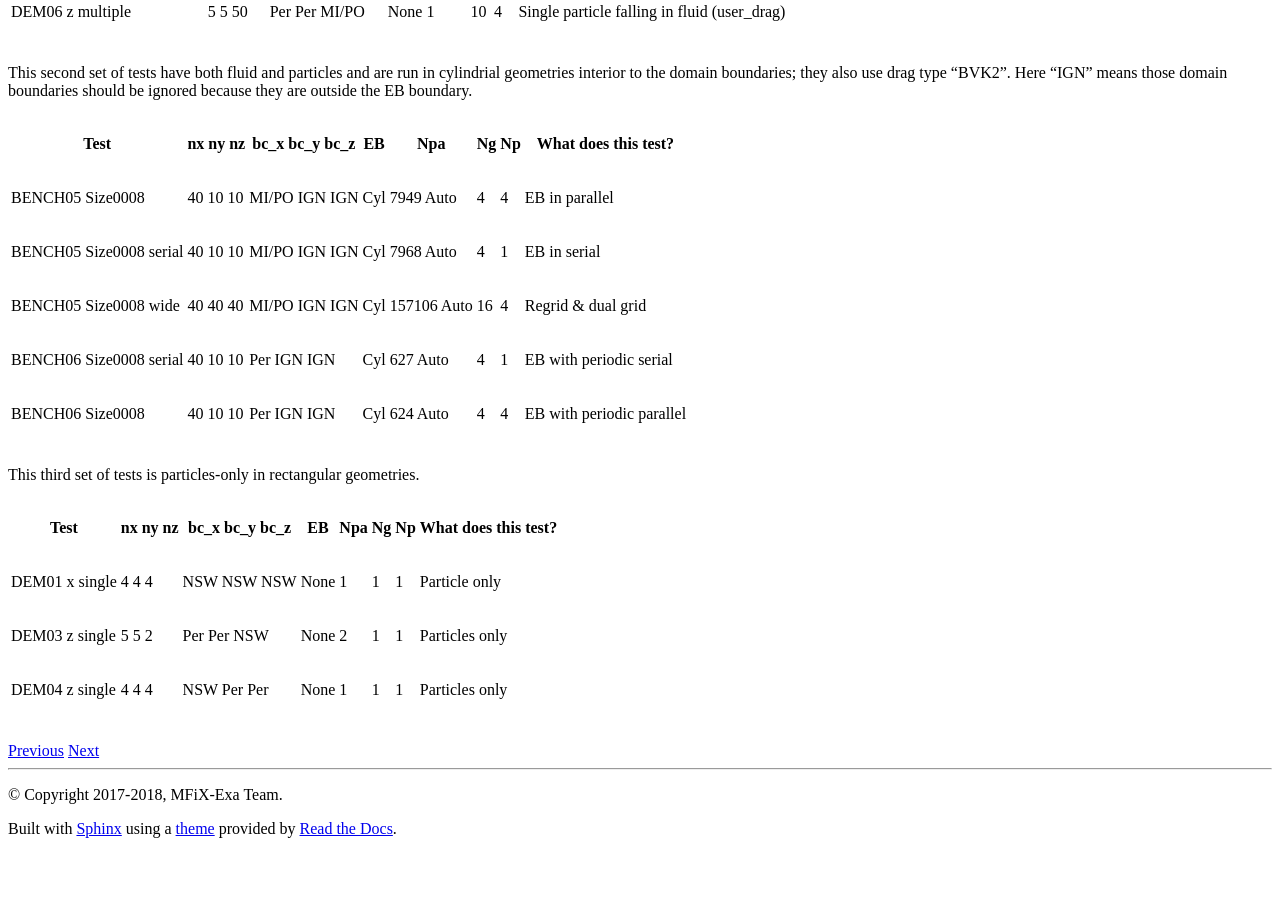
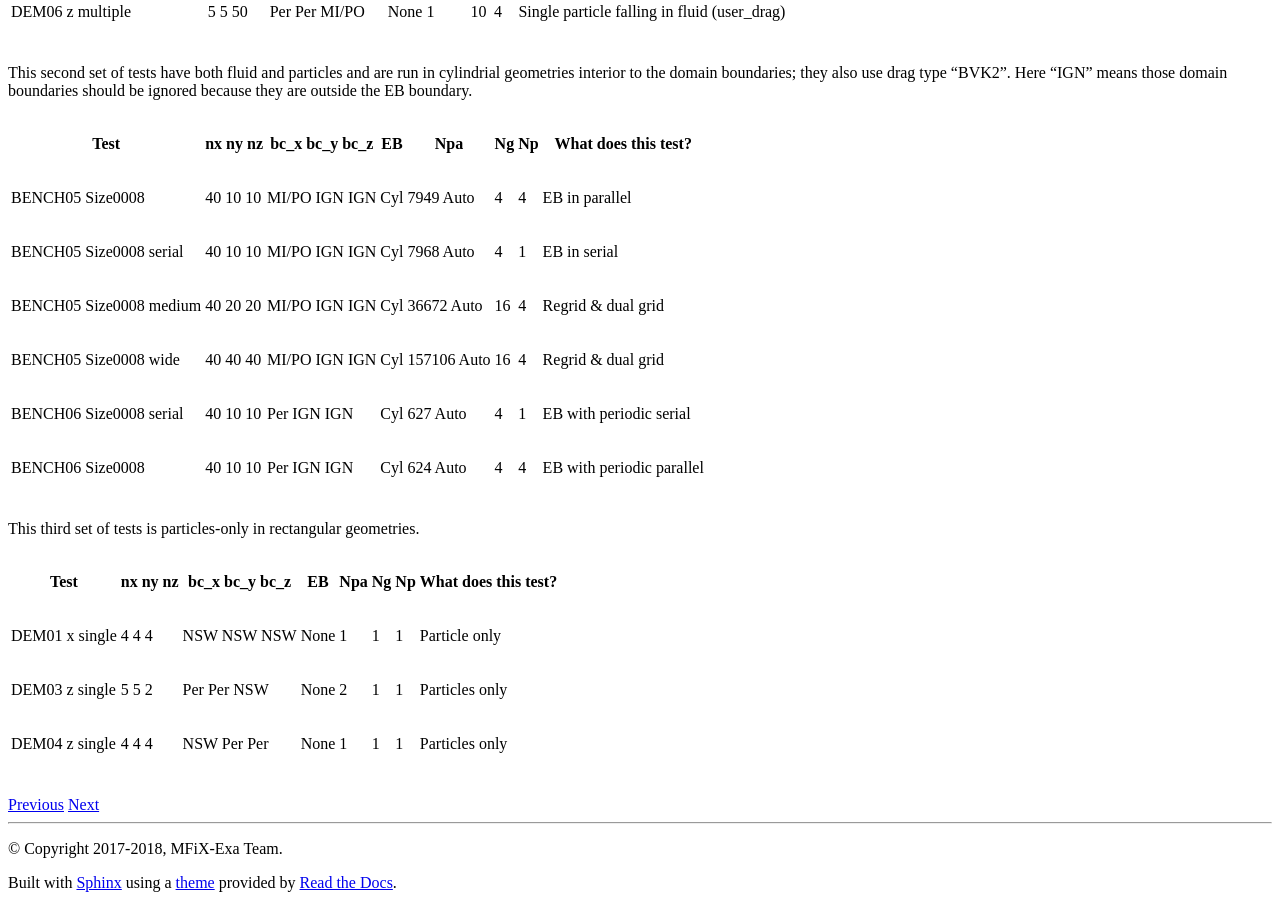
Before and after one commit to mwm126/MFIX-Exa, a Sphinx documentation site: the page built from docs/source/NightlyTests.rst, in a window 1280 px wide and 900 px high, scrolled down 1128 px. Built offline with Sphinx 7.4.7 and the Read the Docs theme 2.0.0, drawn with Linux system fonts in a browser that asks for light colours; pages that are not in the unit, such as notebooks, are missing from menus; before the commit the page ends 1974 px from its top, so only the background shows below that.

Commit message:
update with "medium" test

```diff
--- a/docs/source/NightlyTests.rst
+++ b/docs/source/NightlyTests.rst
@@ -75,6 +75,10 @@ those domain boundaries should be ignored because they are outside the EB bounda
 | Size0008          | 10 | IGN   |      | Auto   |    |    |                      |
 | serial            | 10 | IGN   |      |        |    |    |                      |
 +-------------------+----+-------+------+--------+----+----+----------------------+
+| BENCH05           | 40 | MI/PO | Cyl  | 36672  | 16 | 4  | Regrid & dual grid   |
+| Size0008          | 20 | IGN   |      | Auto   |    |    |                      |
+| medium            | 20 | IGN   |      |        |    |    |                      |
++-------------------+----+-------+------+--------+----+----+----------------------+
 | BENCH05           | 40 | MI/PO | Cyl  | 157106 | 16 | 4  | Regrid & dual grid   |
 | Size0008          | 40 | IGN   |      | Auto   |    |    |                      |
 | wide              | 40 | IGN   |      |        |    |    |                      |
```
